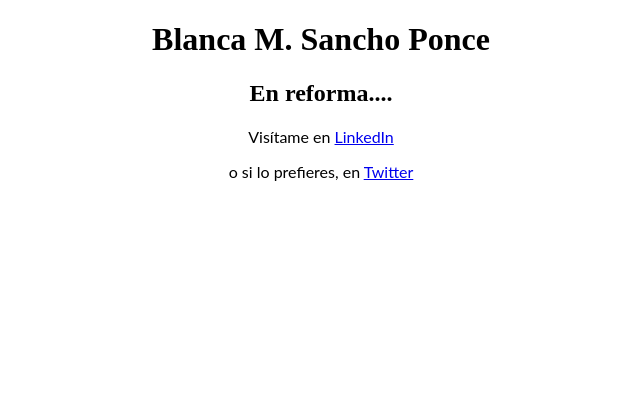
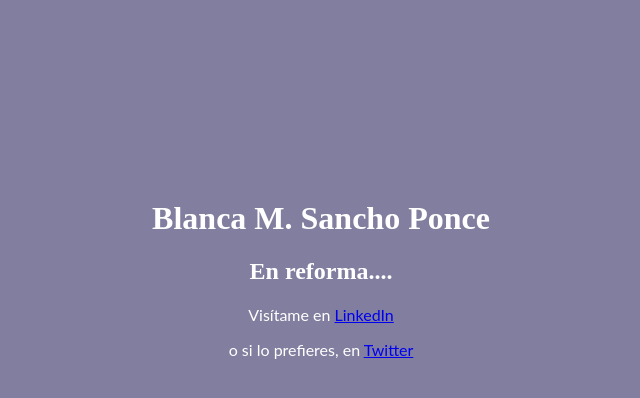
Before and after one commit to blasapo1980/blasapo1980.github.io, a plain HTML site: page index.html in a window 1280 px wide. Shown: the whole page, without its empty margins (319-959 px from the left). Drawn offline with Linux system fonts and the light colour scheme.

Commit message:
basic renovation web

```diff
--- a/css/_general.scss
+++ b/css/_general.scss
@@ -1,3 +1,8 @@
 * {
   box-sizing: border-box;
 }
+
+.first-block {
+  margin-top: 25vh;
+
+}
--- a/css/_layout.scss
+++ b/css/_layout.scss
@@ -1,4 +1,5 @@
 body {
-  height: 100%;
+  max-height: 100vh;
   text-align: center;
+  background-color: #817E9F;
 }
--- a/css/_typography.scss
+++ b/css/_typography.scss
@@ -5,5 +5,9 @@ body {
 
 h1, h2, h3 {
   font-family: $font-family-titles;
-  color: black;
+  color: white;
 }
+
+p {
+  color: white;
+}
```
Also changed, not shown: css/index.css, 1 other file.
